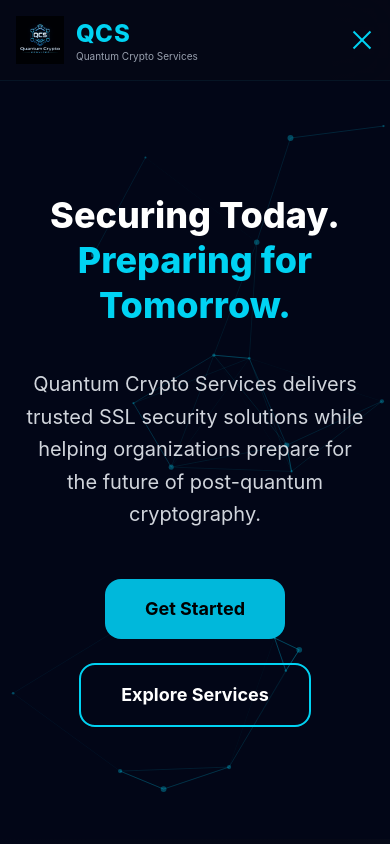
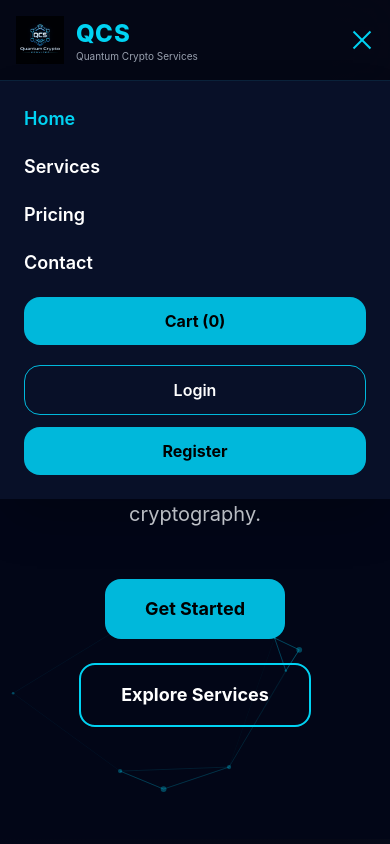
Before and after one commit to Murugasankar/quantumcryptoservices, a React (Vite) app: page / in a window 390 px wide. Both pictures are taken after a click on the button 362 px from the left and 40 px from the top of the page. Shown: the top 844 px of the page. Built offline with nearby package versions, Linux system fonts and the light colour scheme.

Commit message:
mobile menu

```diff
--- a/src/components/Navbar.tsx
+++ b/src/components/Navbar.tsx
@@ -376,6 +376,8 @@
         </div>
 
         {/* MOBILE MENU BUTTON */}
+
+
         <button
           onClick={() => setMenuOpen(!menuOpen)}
           className="lg:hidden flex flex-col gap-1 ml-3"
@@ -402,7 +404,134 @@
         </button>
 
       </div>
+{/* MOBILE MENU */}
+{menuOpen && (
 
+  <div className="lg:hidden absolute top-full left-0 w-full bg-[#081028] border-t border-cyan-900/30 z-[9999] shadow-2xl">
+
+    <div className="flex flex-col px-6 py-6 gap-5">
+
+      {/* HOME */}
+      <Link
+        to="/"
+        onClick={() => setMenuOpen(false)}
+        className={`text-lg font-semibold transition duration-300 ${
+          location.pathname === "/"
+            ? "text-cyan-400"
+            : "text-white hover:text-cyan-400"
+        }`}
+      >
+
+        Home
+
+      </Link>
+
+      {/* SERVICES */}
+      <Link
+        to="/services"
+        onClick={() => setMenuOpen(false)}
+        className={`text-lg font-semibold transition duration-300 ${
+          location.pathname === "/services"
+            ? "text-cyan-400"
+            : "text-white hover:text-cyan-400"
+        }`}
+      >
+
+        Services
+
+      </Link>
+
+      {/* PRICING */}
+      <Link
+        to="/pricing"
+        onClick={() => setMenuOpen(false)}
+        className={`text-lg font-semibold transition duration-300 ${
+          location.pathname === "/pricing"
+            ? "text-cyan-400"
+            : "text-white hover:text-cyan-400"
+        }`}
+      >
+
+        Pricing
+
+      </Link>
+
+      {/* CONTACT */}
+      <Link
+        to="/contact"
+        onClick={() => setMenuOpen(false)}
+        className={`text-lg font-semibold transition duration-300 ${
+          location.pathname === "/contact"
+            ? "text-cyan-400"
+            : "text-white hover:text-cyan-400"
+        }`}
+      >
+
+        Contact
+
+      </Link>
+
+      {/* CART BUTTON */}
+      <button
+        onClick={() => {
+
+          navigate("/checkout");
+
+          setMenuOpen(false);
+
+        }}
+        className="w-full bg-cyan-500 hover:bg-cyan-600 text-black py-3 rounded-2xl font-bold transition duration-300"
+      >
+
+        Cart ({cartItems.length})
+
+      </button>
+
+      {/* AUTH */}
+      {user ? (
+
+        <button
+          onClick={handleLogout}
+          className="w-full bg-red-500 hover:bg-red-600 text-white py-3 rounded-2xl font-bold transition duration-300"
+        >
+
+          Logout
+
+        </button>
+
+      ) : (
+
+        <div className="flex flex-col gap-3">
+
+          <Link
+            to="/login"
+            onClick={() => setMenuOpen(false)}
+            className="w-full border border-cyan-500 text-center py-3 rounded-2xl font-semibold text-white"
+          >
+
+            Login
+
+          </Link>
+
+          <Link
+            to="/register"
+            onClick={() => setMenuOpen(false)}
+            className="w-full bg-cyan-500 hover:bg-cyan-600 text-black text-center py-3 rounded-2xl font-bold transition duration-300"
+          >
+
+            Register
+
+          </Link>
+
+        </div>
+
+      )}
+
+    </div>
+
+  </div>
+
+)}
     </nav>
 
   );
```
